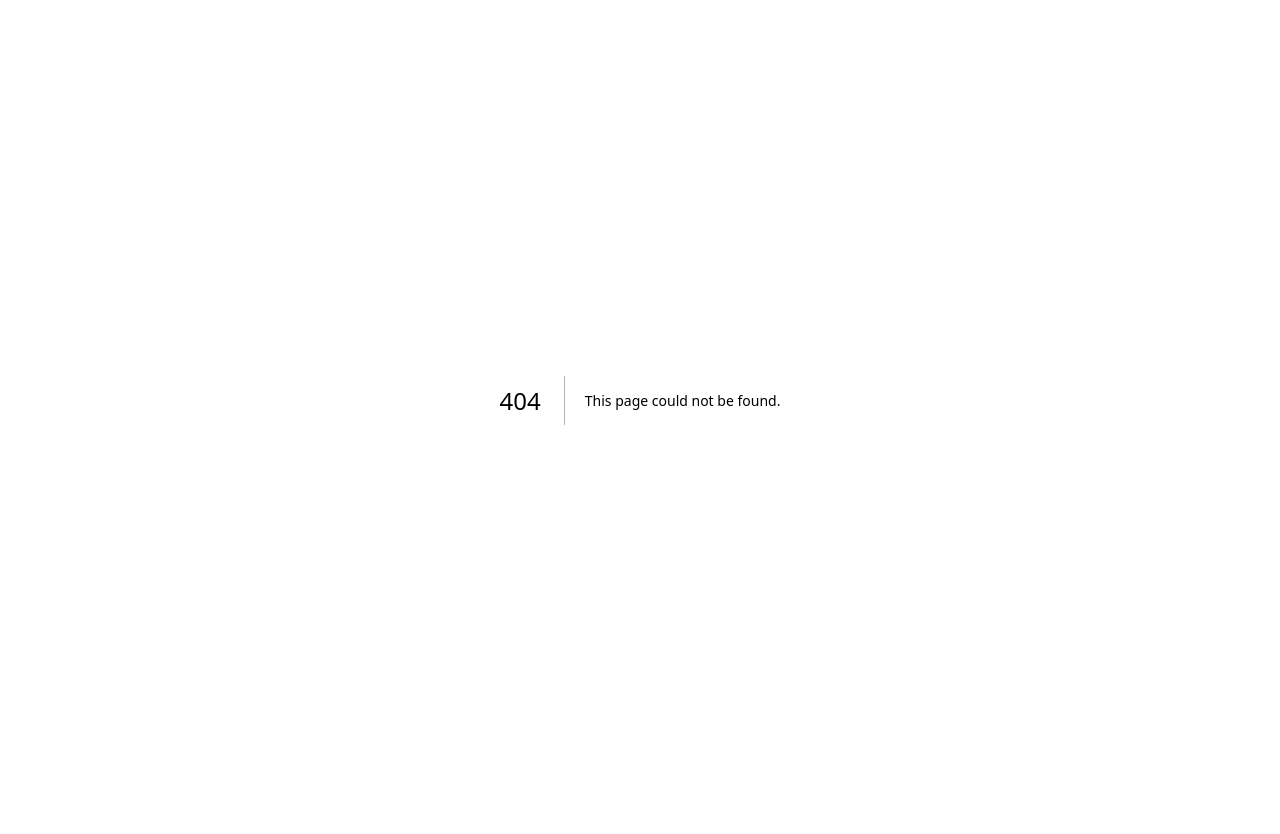
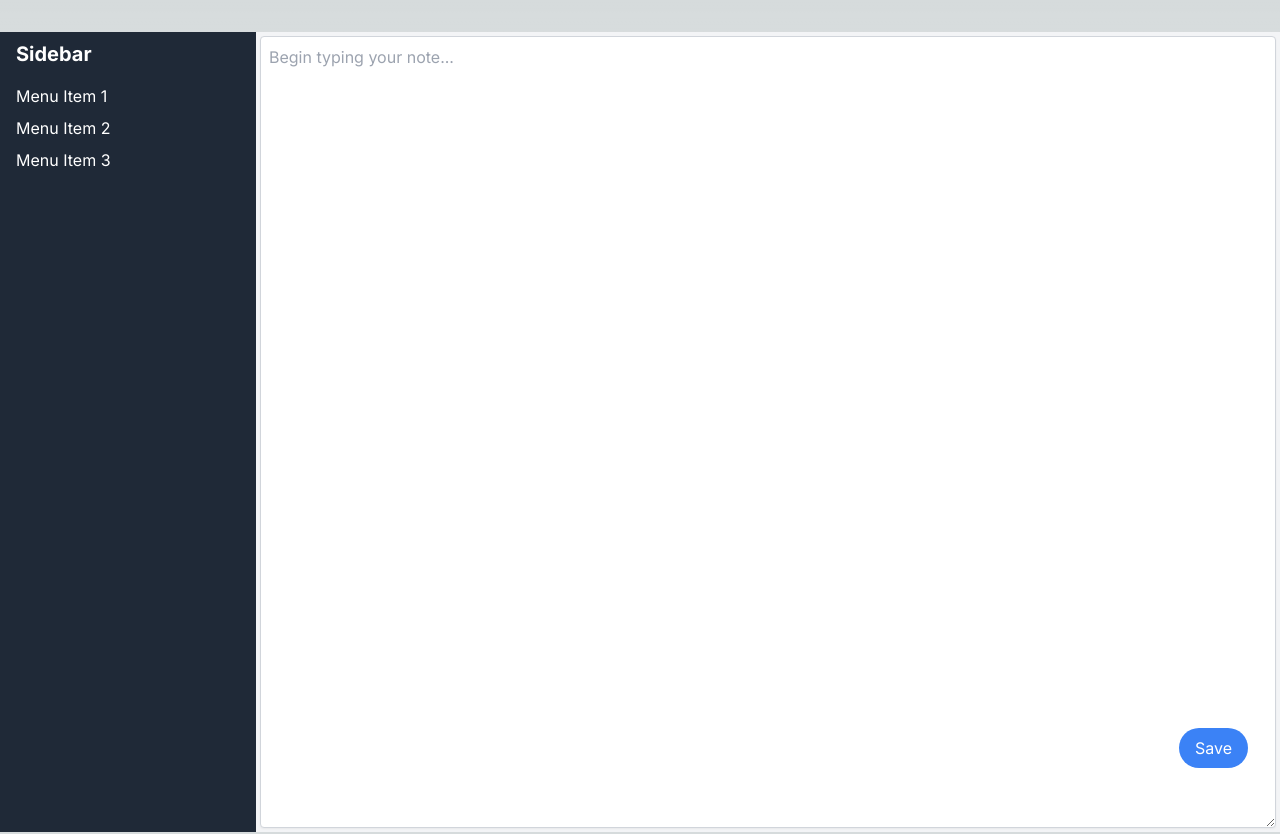
Before and after one commit to jaalmaa/secure-notes, a Next.js app: page /notes in a window 1280 px wide. Before the commit this address had no page. Before the commit the page ends 800 px from the top, so only its background shows below. Built offline with nearby package versions, Linux system fonts and the light colour scheme.

Commit message:
build notes page layout

```diff
--- /dev/null
+++ b/src/app/notes/layout.tsx
@@ -0,0 +1,12 @@
+export default function NotesLayout({
+  children,
+}: {
+  children: React.ReactNode;
+}) {
+  return (
+    <>
+      <div className="m-8 w-full"></div> {/* TODO: Replace with navbar */}
+      <section>{children}</section>
+    </>
+  );
+}
--- /dev/null
+++ b/src/app/notes/page.tsx
@@ -0,0 +1,33 @@
+export default function Page() {
+  return (
+    <>
+      <div className="flex h-screen">
+        <div className="w-64 bg-gray-800 text-white px-4 py-2 flex flex-col">
+          <h1 className="text-xl font-bold mb-4">Sidebar</h1>
+          <ul>
+            {/* TODO: replace with slugs of user's saved notes */}
+            <li className="mb-2">
+              <a href="#">Menu Item 1</a>
+            </li>
+            <li className="mb-2">
+              <a href="#">Menu Item 2</a>
+            </li>
+            <li className="mb-2">
+              <a href="#">Menu Item 3</a>
+            </li>
+            {/* END TODO */}
+          </ul>
+        </div>
+        <div className="flex-grow bg-gray-100 p-1">
+          <textarea
+            className="w-full h-full rounded shadow-sm p-2 border border-gray-300 focus:outline-none focus:ring-2 focus:ring-blue-500"
+            placeholder="Begin typing your note..."
+          ></textarea>
+          <button className="absolute bottom-8 right-8 py-2 px-4 bg-blue-500 text-white rounded-full focus:outline-none">
+            Save
+          </button>
+        </div>
+      </div>
+    </>
+  );
+}
```
